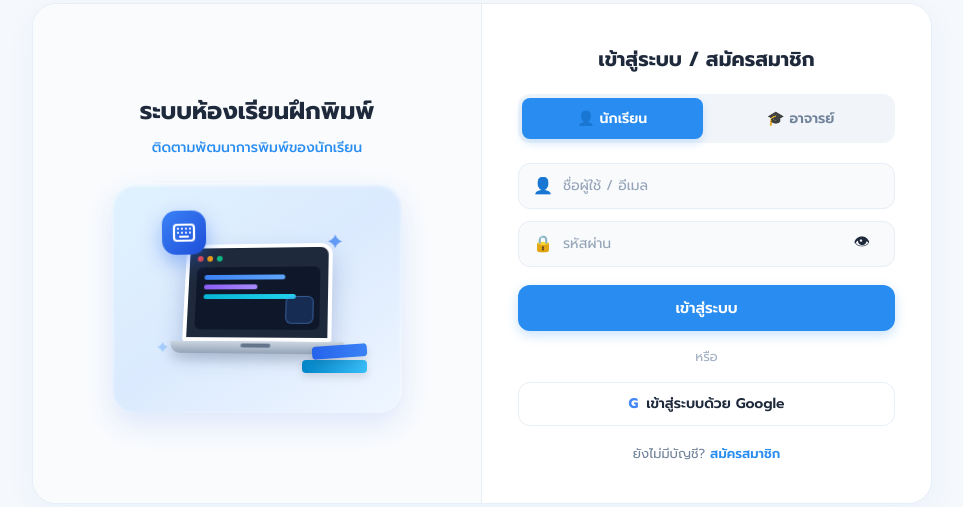
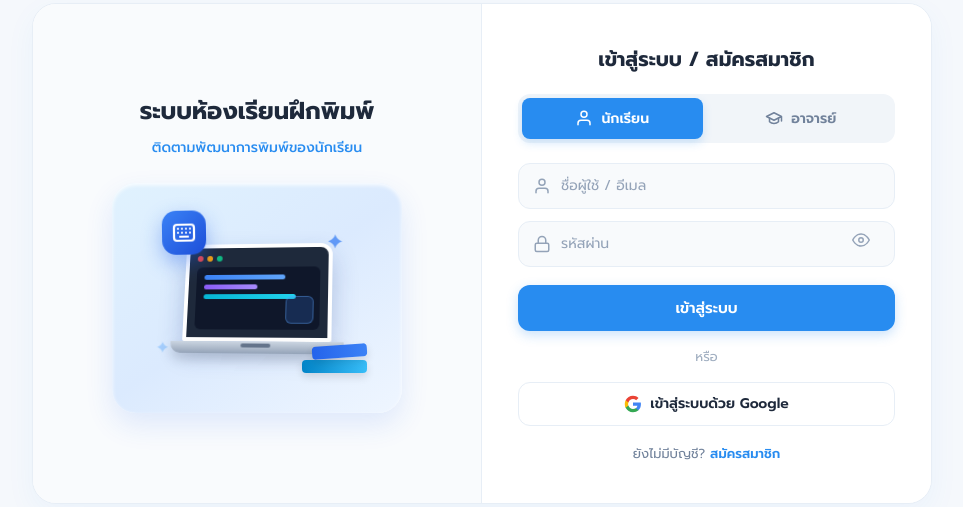
Before and after one commit to Teamproject-SDD2-SEC1-2569/OOP-SDD2-type, a Flask app: page /login in a window 1280 px wide. Shown: the part 147-654 px from the top of the page, without its empty margins (158-1121 px from the left). Run offline with Flask 3, Linux system fonts and the light colour scheme; some libraries are stand-ins or nearby versions.

Commit message:
style(login): replace form emoji icons with clean SVG icons

```diff
--- a/app/templates/student/login.html
+++ b/app/templates/student/login.html
@@ -480,7 +480,6 @@
             </div>
             <div class="illustration">
                 <div class="illustration-3d-wrapper">
-                    <!-- Icon คีย์บอร์ดลอย 3D -->
                     <div class="glow-badge">
                         <svg width="24" height="24" viewBox="0 0 24 24" fill="none" stroke="currentColor" stroke-width="2.2" stroke-linecap="round" stroke-linejoin="round">
                             <rect x="2" y="4" width="20" height="16" rx="3" />
@@ -507,13 +506,11 @@
                         </div>
                     </div>
 
-                    <!-- หนังสือ 3D สีสดวางซ้อน -->
                     <div class="books-stack">
                         <div class="book-item b-top"></div>
                         <div class="book-item b-bottom"></div>
                     </div>
 
-                    <!-- วงกลมประกายแสง -->
                     <div class="sparkle sp-1">✦</div>
                     <div class="sparkle sp-2">✦</div>
                 </div>
@@ -525,20 +522,47 @@
                 <h2>เข้าสู่ระบบ / สมัครสมาชิก</h2>
 
                 <div class="role-buttons">
-                    <button type="button" class="role active">👤 นักเรียน</button>
-                    <button type="button" class="role">🎓 อาจารย์</button>
+                    <button type="button" class="role active">
+                        <svg class="role-icon" viewBox="0 0 24 24" fill="none" stroke="currentColor" stroke-width="2" stroke-linecap="round" stroke-linejoin="round">
+                            <path d="M20 21v-2a4 4 0 0 0-4-4H8a4 4 0 0 0-4 4v2"></path>
+                            <circle cx="12" cy="7" r="4"></circle>
+                        </svg>
+                        นักเรียน
+                    </button>
+                    <button type="button" class="role">
+                        <svg class="role-icon" viewBox="0 0 24 24" fill="none" stroke="currentColor" stroke-width="2" stroke-linecap="round" stroke-linejoin="round">
+                            <path d="M22 10v6M2 10l10-5 10 5-10 5z"></path>
+                            <path d="M6 12v5c3 3 9 3 12 0v-5"></path>
+                        </svg>
+                        อาจารย์
+                    </button>
                 </div>
 
                 <form id="loginForm" onsubmit="handleLogin(event)">
                     <div class="input-box">
-                        <span>👤</span>
+                        <span class="icon-span">
+                            <svg class="input-icon" viewBox="0 0 24 24" fill="none" stroke="currentColor" stroke-width="2" stroke-linecap="round" stroke-linejoin="round">
+                                <path d="M20 21v-2a4 4 0 0 0-4-4H8a4 4 0 0 0-4 4v2"></path>
+                                <circle cx="12" cy="7" r="4"></circle>
+                            </svg>
+                        </span>
                         <input type="text" name="username" placeholder="ชื่อผู้ใช้ / อีเมล" required>
                     </div>
 
                     <div class="input-box">
-                        <span>🔒</span>
+                        <span class="icon-span">
+                            <svg class="input-icon" viewBox="0 0 24 24" fill="none" stroke="currentColor" stroke-width="2" stroke-linecap="round" stroke-linejoin="round">
+                                <rect x="3" y="11" width="18" height="11" rx="2" ry="2"></rect>
+                                <path d="M7 11V7a5 5 0 0 1 10 0v4"></path>
+                            </svg>
+                        </span>
                         <input type="password" id="passwordInput" name="password" placeholder="รหัสผ่าน" required>
-                        <span class="eye" onclick="togglePassword()">👁</span>
+                        <span class="eye" onclick="togglePassword()">
+                            <svg class="eye-icon" viewBox="0 0 24 24" fill="none" stroke="currentColor" stroke-width="2" stroke-linecap="round" stroke-linejoin="round">
+                                <path d="M1 12s4-8 11-8 11 8 11 8-4 8-11 8-11-8-11-8z"></path>
+                                <circle cx="12" cy="12" r="3"></circle>
+                            </svg>
+                        </span>
                     </div>
 
                     <button type="submit" class="login-button">เข้าสู่ระบบ</button>
@@ -547,7 +571,13 @@
                 <div class="or">หรือ</div>
 
                 <button type="button" class="google-button" onclick="handleGoogleLogin()">
-                    <span class="google">G</span> เข้าสู่ระบบด้วย Google
+                    <svg class="google-svg" viewBox="0 0 24 24">
+                        <path fill="#4285F4" d="M22.56 12.25c0-.78-.07-1.53-.2-2.25H12v4.26h5.92c-.26 1.37-1.04 2.53-2.21 3.31v2.77h3.57c2.08-1.92 3.28-4.74 3.28-8.09z"/>
+                        <path fill="#34A853" d="M12 23c2.97 0 5.46-.98 7.28-2.66l-3.57-2.77c-.98.66-2.23 1.06-3.71 1.06-2.86 0-5.29-1.93-6.16-4.53H2.18v2.84C3.99 20.53 7.7 23 12 23z"/>
+                        <path fill="#FBBC05" d="M5.84 14.09c-.22-.66-.35-1.36-.35-2.09s.13-1.43.35-2.09V7.06H2.18C1.43 8.55 1 10.22 1 12s.43 3.45 1.18 4.94l2.85-2.22.81-.63z"/>
+                        <path fill="#EA4335" d="M12 5.38c1.62 0 3.06.56 4.21 1.64l3.15-3.15C17.45 2.09 14.97 1 12 1 7.7 1 3.99 3.47 2.18 7.06l3.66 2.84c.87-2.6 3.3-4.52 6.16-4.52z"/>
+                    </svg>
+                    เข้าสู่ระบบด้วย Google
                 </button>
 
                 <p class="register">
```
